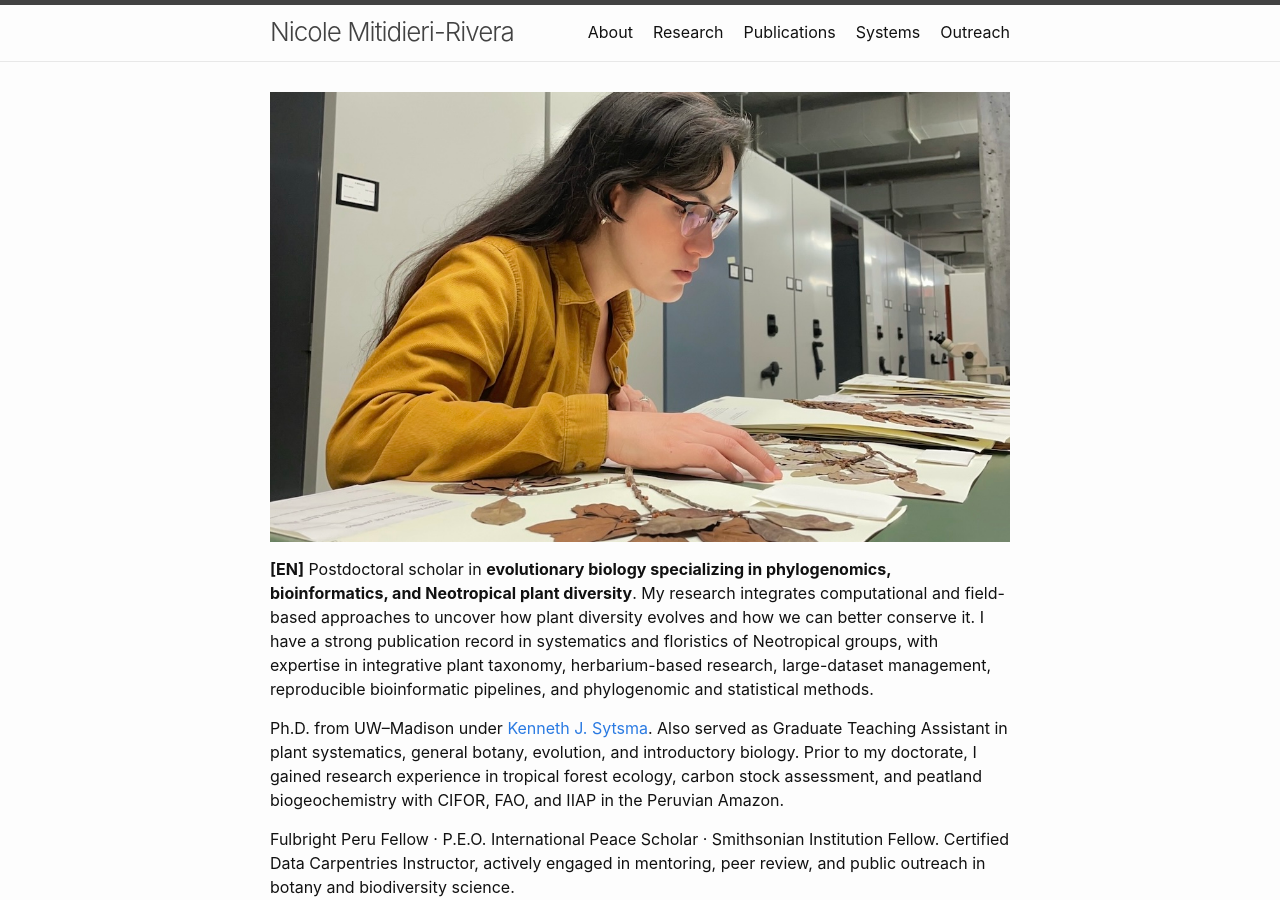
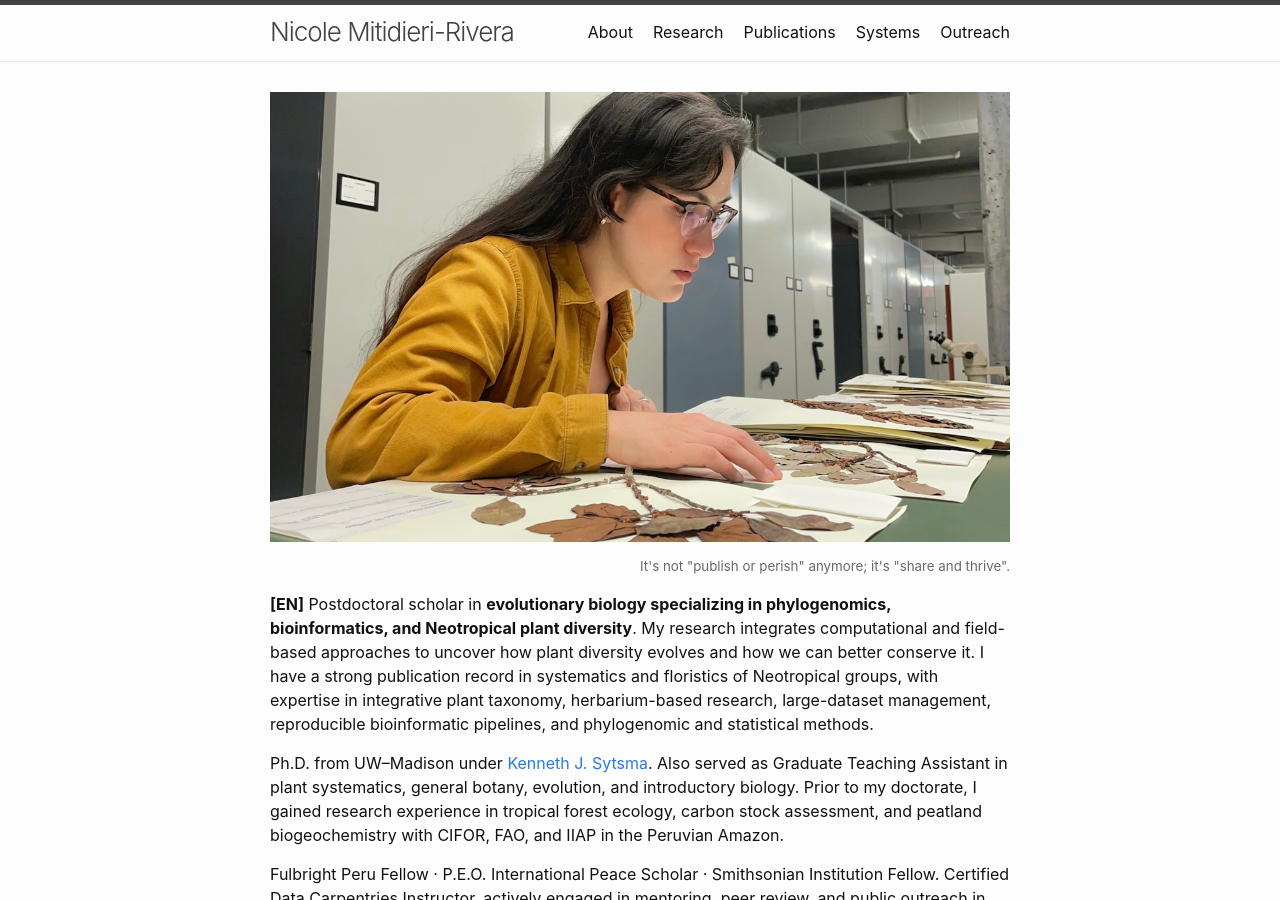
Before and after one commit to phyloverse/phyloverse.github.io, a Jekyll site: the page built from index.md, in a window 1280 px wide and 900 px high. Built offline with Jekyll 4.4.1, drawn with Linux system fonts in a browser that asks for light colours.

Commit message:
Update index.md

```diff
--- a/index.md
+++ b/index.md
@@ -5,6 +5,7 @@ feature_text: |
   ## Nicole Mitidieri-Rivera
 ---
 ![herbarium](images/NYBG.jpg)
+<div style="text-align: right"><p style="font-size:10pt;color:DimGrey">It's not "publish or perish" anymore; it's "share and thrive".</p></div>
 
 **[EN]** Postdoctoral scholar in **evolutionary biology specializing in phylogenomics, bioinformatics, and Neotropical plant diversity**. My research integrates computational and field-based approaches to uncover how plant diversity evolves and how we can better conserve it. I have a strong publication record in systematics and floristics of Neotropical groups, with expertise in integrative plant taxonomy, herbarium-based research, large-dataset management, reproducible bioinformatic pipelines, and phylogenomic and statistical methods.
 
```
